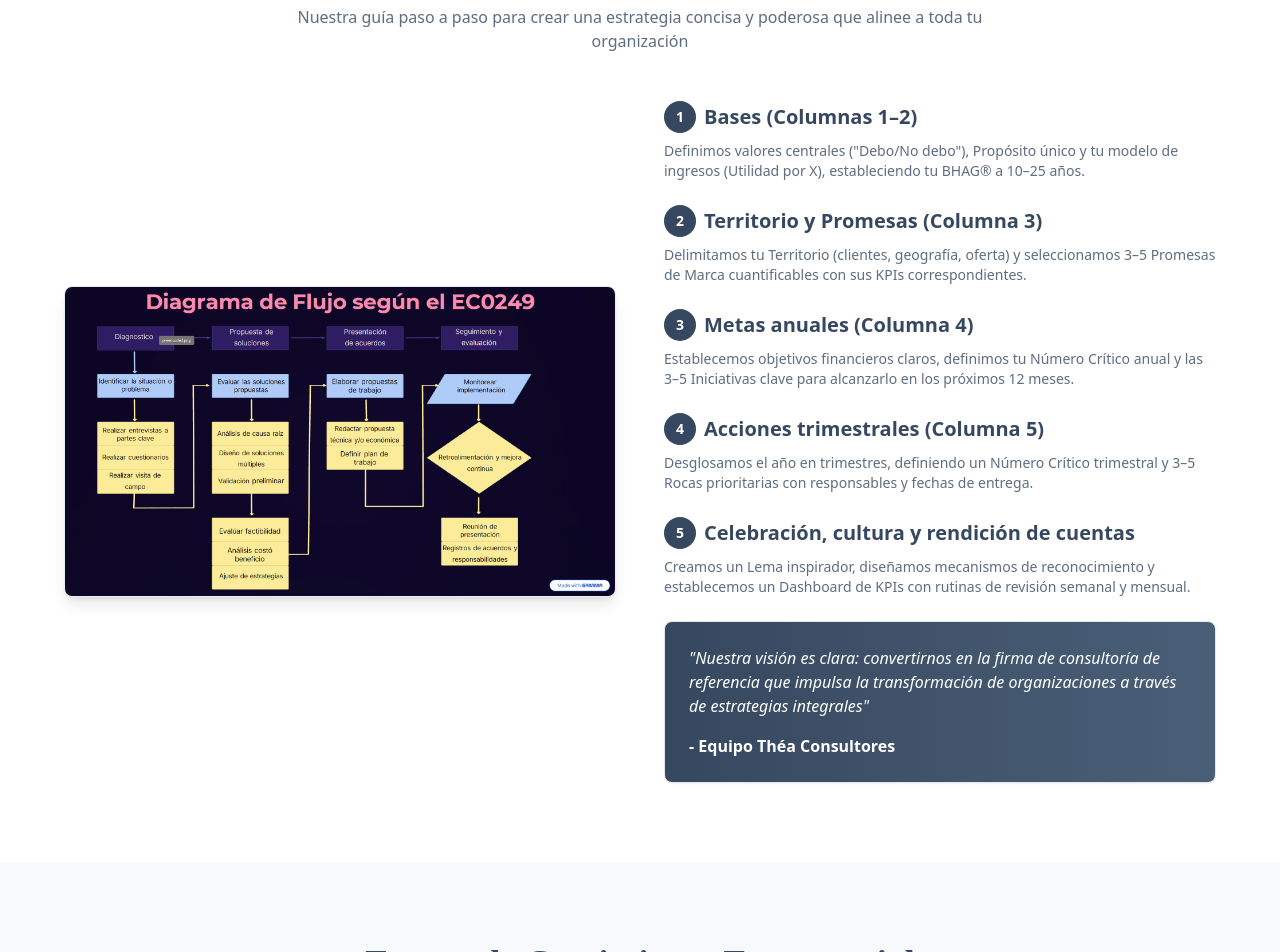
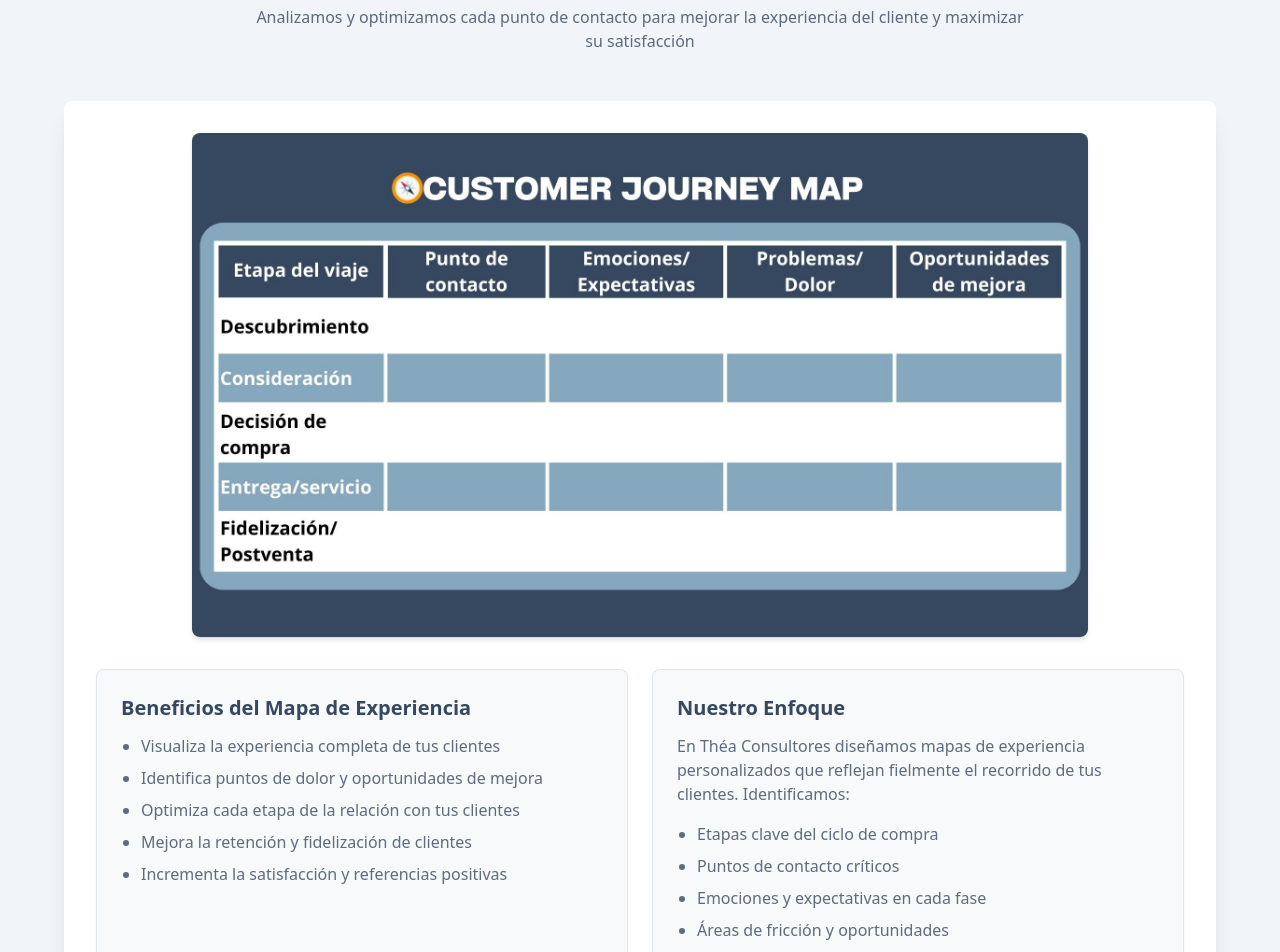
Before and after one commit to Omar-Villalobos/business-strategy-compass, a React (Vite) app: page / in a window 1280 px wide. Shown: the part 3980-4932 px from the top of the page. Built offline with nearby package versions, Linux system fonts and the light colour scheme.

Commit message:
Add images to page
This commit adds images to the page.

```diff
--- /dev/null
+++ b/src/components/CustomerJourney.tsx
@@ -0,0 +1,55 @@
+
+import { Card } from "./ui/card";
+
+export const CustomerJourney = () => {
+  return (
+    <div className="py-20 px-4 bg-[#f1f5f9]">
+      <div className="max-w-6xl mx-auto">
+        <h2 className="font-playfair text-3xl md:text-4xl font-bold text-center mb-4 text-[#364860]">
+          Mapa de Experiencia del Cliente
+        </h2>
+        <p className="text-center text-[#364860]/80 max-w-3xl mx-auto mb-12">
+          Analizamos y optimizamos cada punto de contacto para mejorar la experiencia del cliente y maximizar su satisfacción
+        </p>
+
+        <div className="bg-white rounded-lg shadow-xl p-6 md:p-8">
+          <div className="flex justify-center mb-8">
+            <img
+              src="/lovable-uploads/d3f62c35-fa6b-4934-9dc4-55ba94f992ac.png"
+              alt="Customer Journey Map"
+              className="w-full max-w-4xl rounded-lg shadow-md"
+            />
+          </div>
+
+          <div className="grid md:grid-cols-2 gap-6 mt-8">
+            <Card className="bg-[#f8f9fa] p-6 border border-[#86a8be]/20">
+              <h3 className="text-xl font-bold text-[#364860] mb-3">Beneficios del Mapa de Experiencia</h3>
+              <ul className="space-y-2 text-[#364860]/80 list-disc pl-5">
+                <li>Visualiza la experiencia completa de tus clientes</li>
+                <li>Identifica puntos de dolor y oportunidades de mejora</li>
+                <li>Optimiza cada etapa de la relación con tus clientes</li>
+                <li>Mejora la retención y fidelización de clientes</li>
+                <li>Incrementa la satisfacción y referencias positivas</li>
+              </ul>
+            </Card>
+
+            <Card className="bg-[#f8f9fa] p-6 border border-[#86a8be]/20">
+              <h3 className="text-xl font-bold text-[#364860] mb-3">Nuestro Enfoque</h3>
+              <p className="text-[#364860]/80 mb-4">
+                En Théa Consultores diseñamos mapas de experiencia personalizados que reflejan
+                fielmente el recorrido de tus clientes. Identificamos:
+              </p>
+              <ul className="space-y-2 text-[#364860]/80 list-disc pl-5">
+                <li>Etapas clave del ciclo de compra</li>
+                <li>Puntos de contacto críticos</li>
+                <li>Emociones y expectativas en cada fase</li>
+                <li>Áreas de fricción y oportunidades</li>
+                <li>Acciones estratégicas para optimizar la experiencia</li>
+              </ul>
+            </Card>
+          </div>
+        </div>
+      </div>
+    </div>
+  );
+};
--- a/src/pages/Index.tsx
+++ b/src/pages/Index.tsx
@@ -8,6 +8,7 @@ import { BusinessModelTools } from "@/components/BusinessModelTools";
 import { Tools } from "@/components/Tools";
 import { Contact } from "@/components/Contact";
 import { MissionVision } from "@/components/MissionVision";
+import { CustomerJourney } from "@/components/CustomerJourney";
 
 const Index = () => {
   return (
@@ -16,6 +17,7 @@ const Index = () => {
       <MissionVision />
       <Methodology />
       <FlowDiagram />
+      <CustomerJourney />
       <StrategicPlanning />
       <GrowthStages />
       <BusinessModelTools />
```
Also changed, not shown: public/lovable-uploads/d3f62c35-fa6b-4934-9dc4-55ba94f992ac.png (added).
